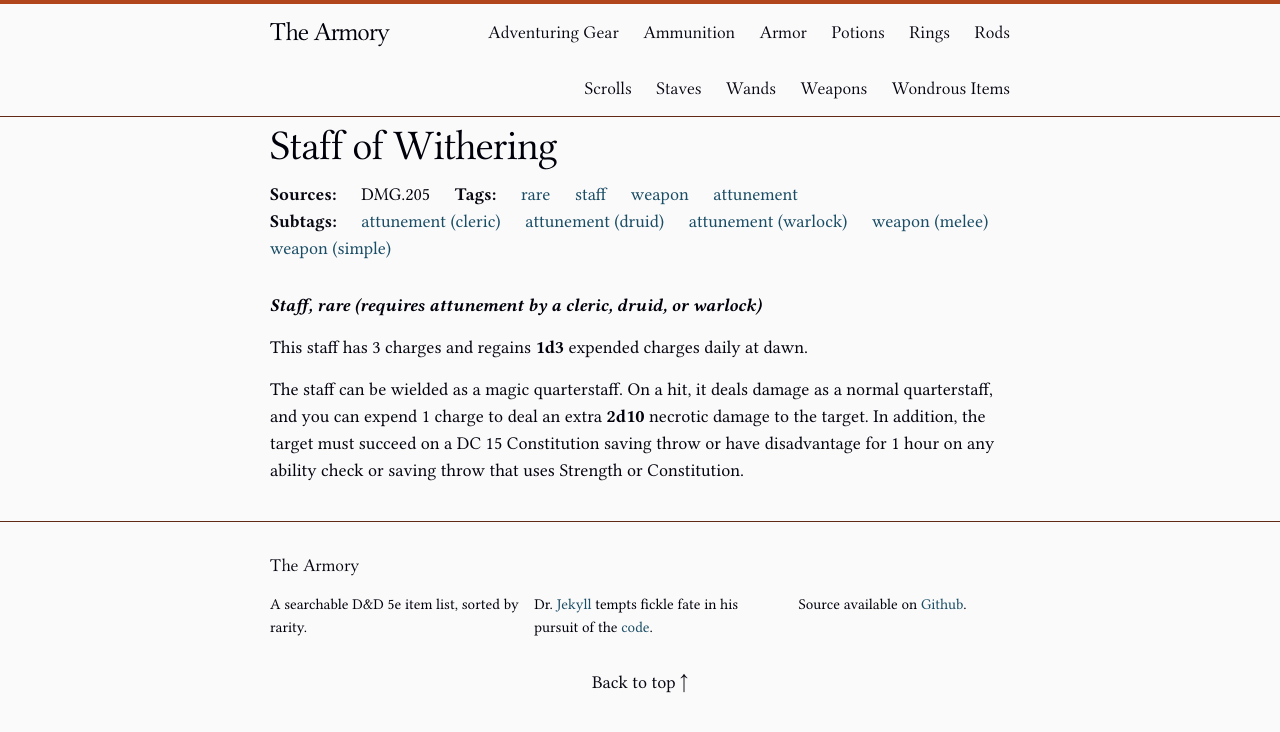
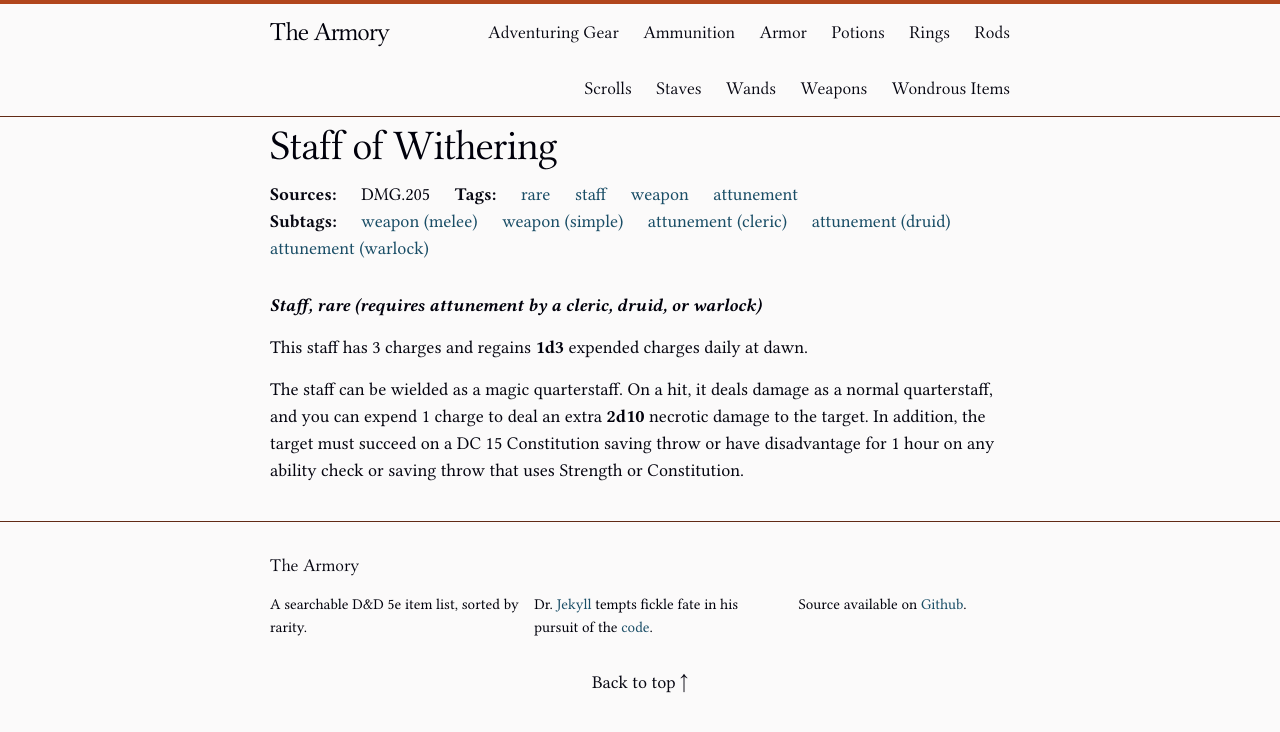
Before and after one commit to Traneptora/armory, a Jekyll site: the page built from _posts/2026-09-19-staff-of-withering.markdown, in a window 1280 px wide. Shown: the top 732 px of the page. Built offline with Jekyll 4.4.1, drawn with Linux system fonts in a browser that asks for light colours.

```diff
--- a/_posts/2026-09-19-staff-of-withering.markdown
+++ b/_posts/2026-09-19-staff-of-withering.markdown
@@ -4,7 +4,7 @@ title: "Staff of Withering"
 date: 2026-09-19
 sources: [DMG.205]
 tags: [rare, staff, weapon, attunement]
-subtags: [attunement: cleric, attunement: druid, attunement: warlock, weapon: melee, weapon: simple]
+subtags: [weapon: melee, weapon: simple, attunement: cleric, attunement: druid, attunement: warlock]
 ---
 ***Staff, rare (requires attunement by a cleric, druid, or warlock)***
 
```
